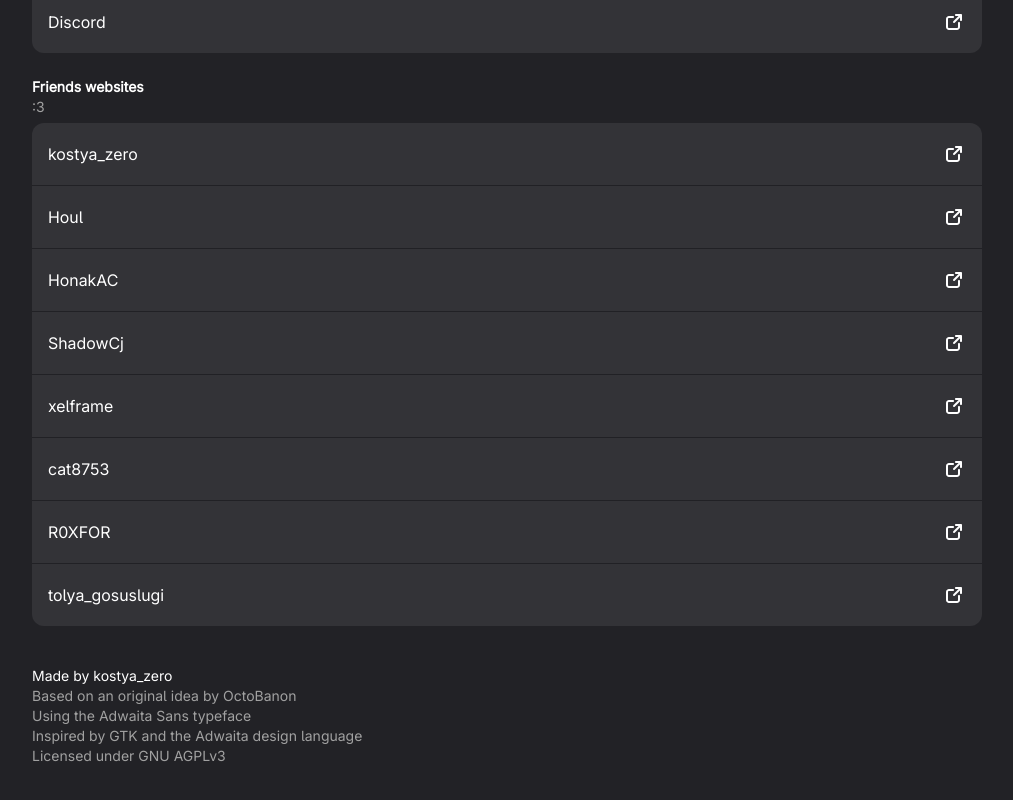
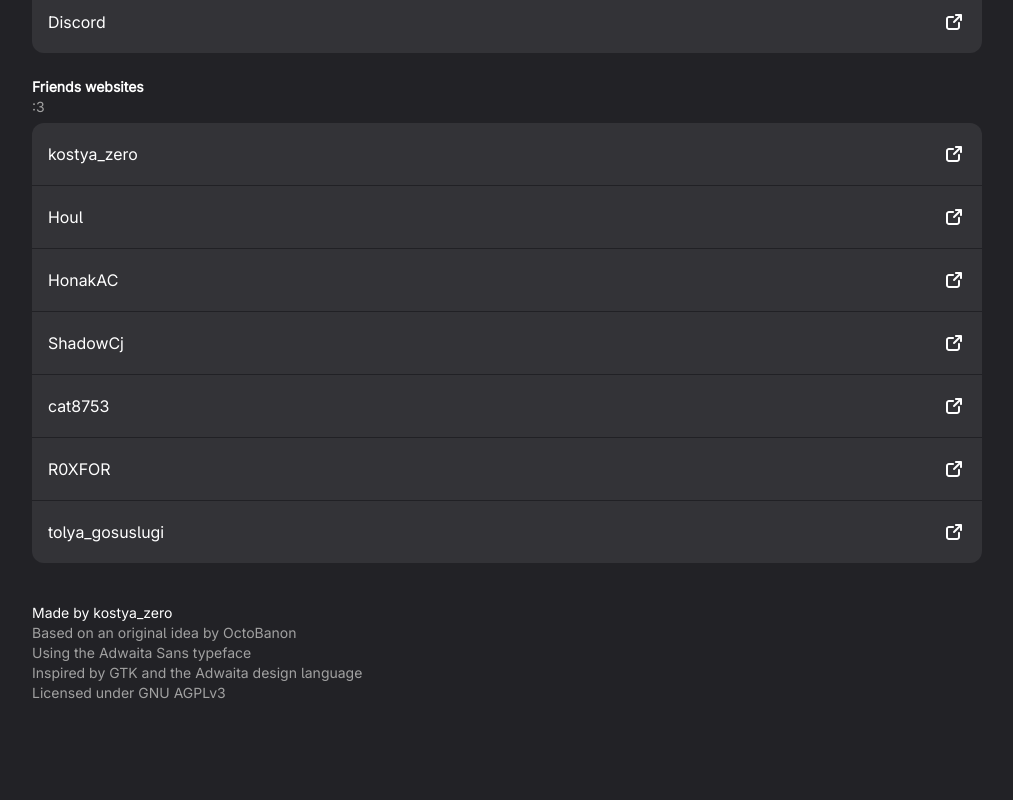
Before and after one commit to OctoBanon-Main/website, a Next.js app: page / in a window 1280 px wide. Shown: the part 773-1573 px from the top of the page, without its empty margins (133-1146 px from the left). After the commit the page ends 1516 px from the top, so only its background shows below. Built offline with nearby package versions, Linux system fonts and the light colour scheme; no server answers.

Commit message:
chore(links/friends): remove link to xelframe site

```diff
--- a/src/data/links.ts
+++ b/src/data/links.ts
@@ -20,7 +20,6 @@
   { href: "https://houl.wtf/", text: "Houl" },
   { href: "https://honakac.github.io/", text: "HonakAC" },
   { href: "https://shadowcj.site/", text: "ShadowCj" },
-  { href: "https://xelframe.github.io/", text: "xelframe" },
   { href: "https://cat8753.ru/", text: "cat8753" },
   { href: "https://r0xfor.xyz/", text: "R0XFOR" },
   { href: "https://tolya1337.ru/", text: "tolya_gosuslugi" }
```
